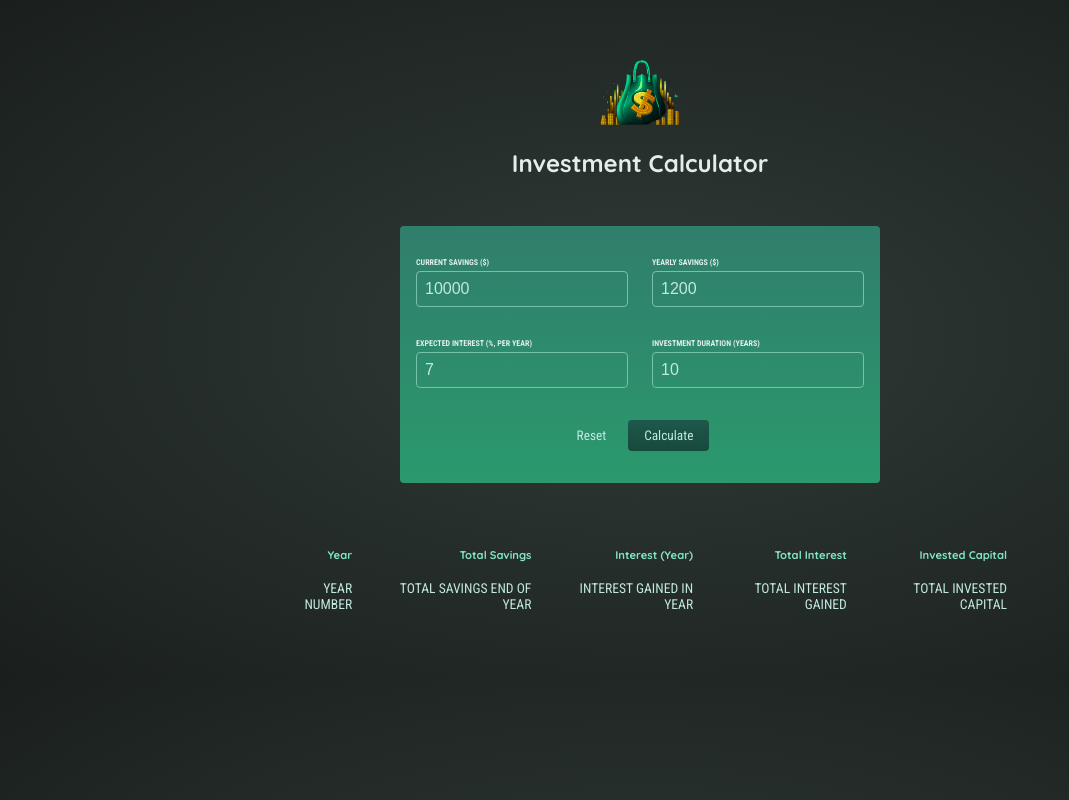
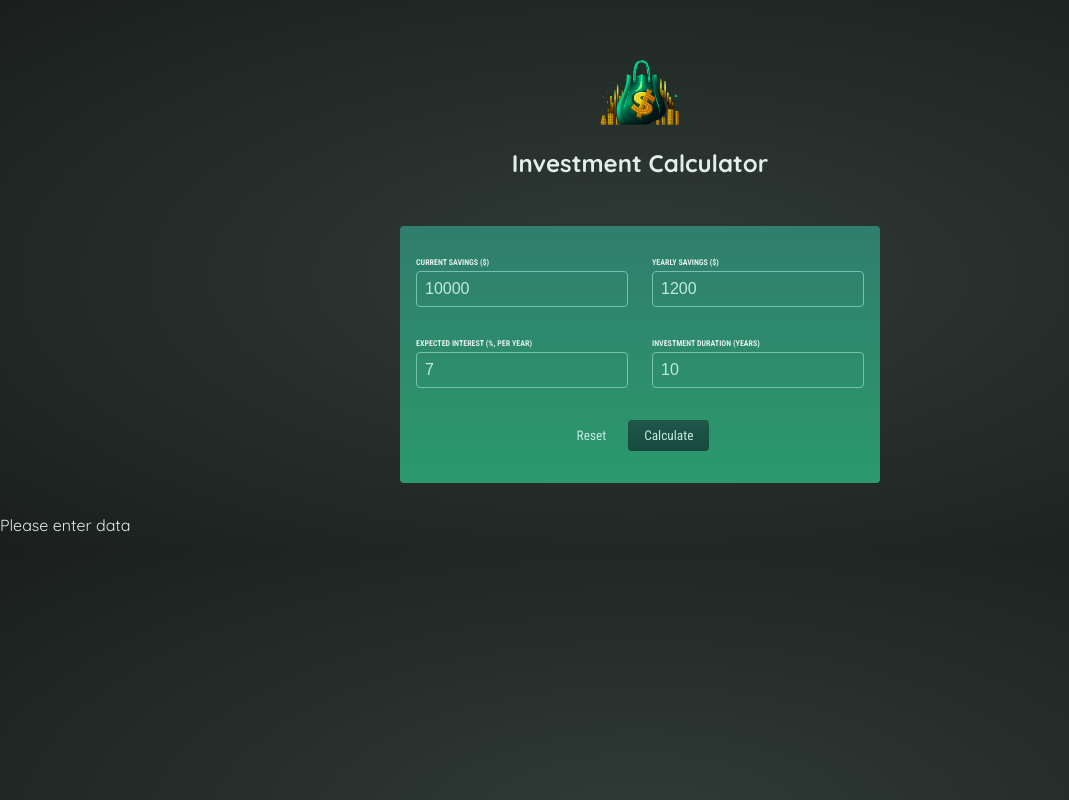
Before and after one commit to aswathyeg/react-investment-calculator, a React (Create React App) app: page / in a window 1280 px wide. Shown: the whole page, without its empty margins (0-1069 px from the left). Built offline with nearby package versions, Linux system fonts and the light colour scheme.

Commit message:
conditional rendering of components

```diff
--- a/src/App.js
+++ b/src/App.js
@@ -38,7 +38,8 @@ function App() {
     <div>
       <Header />
       <Form calculateHandler={calculateHandler} />
-      <OutputTable />
+      {!userInput && <p>Please enter data</p>}
+      {userInput && <OutputTable data={yearlyData} />}
     </div>
   );
 }
```
